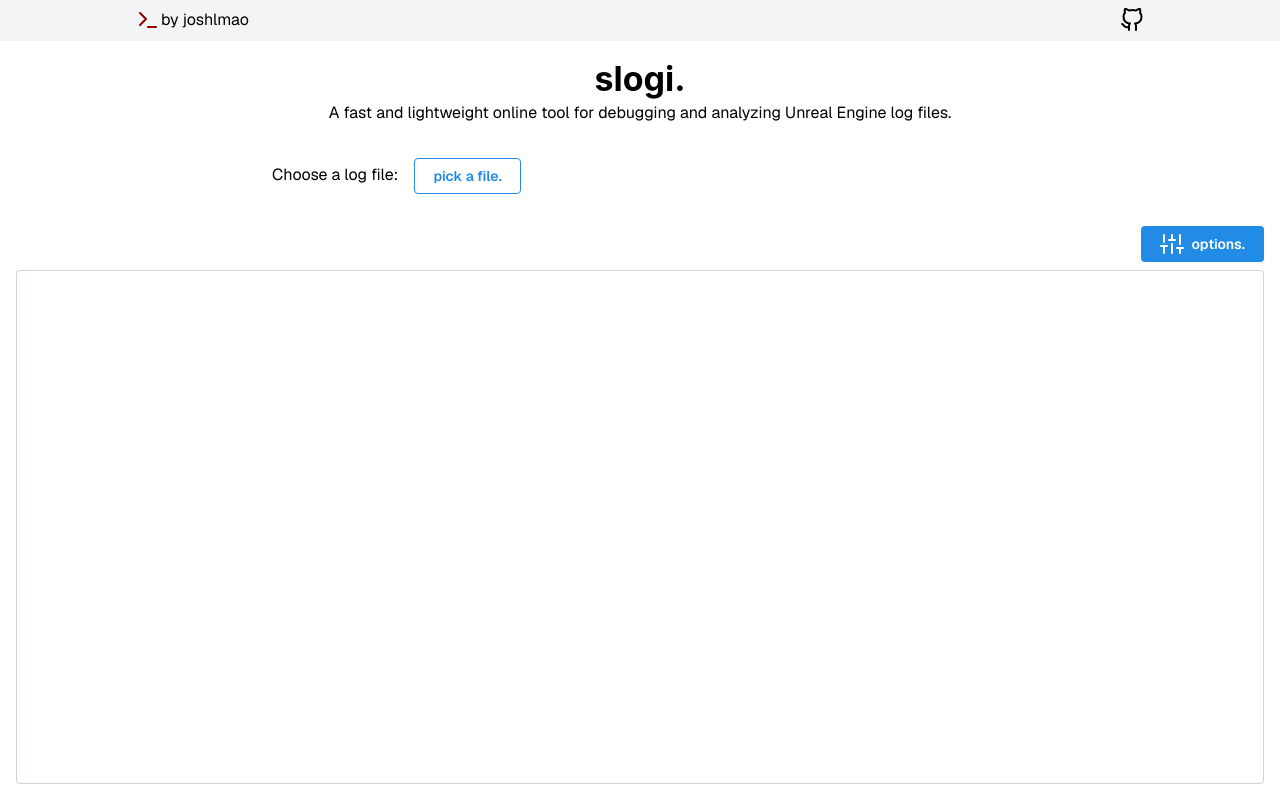
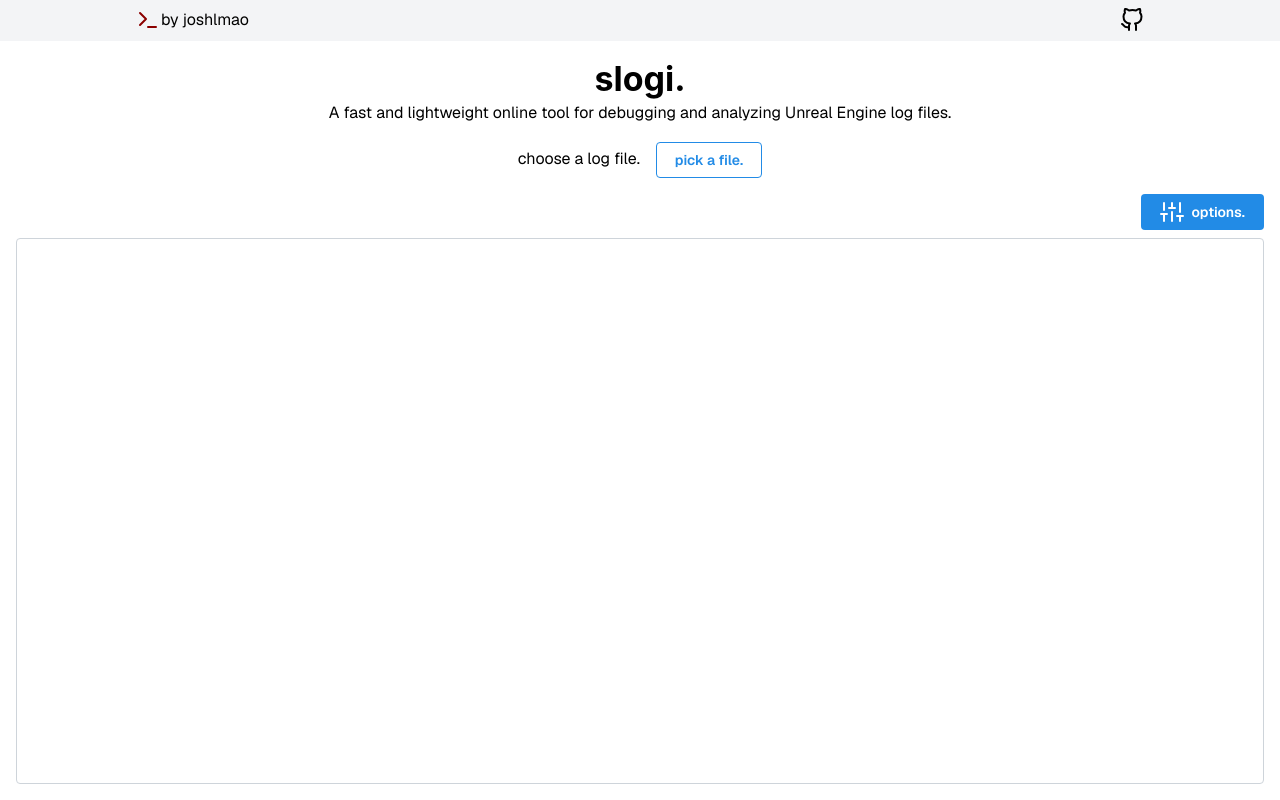
Before and after one commit to JoshLmao/slogi, a Next.js app: page / in a window 1280 px wide. Built offline with nearby package versions, Linux system fonts and the light colour scheme.

Commit message:
compact heading

```diff
--- a/src/app/components/Landing.tsx
+++ b/src/app/components/Landing.tsx
@@ -208,9 +208,9 @@ export default function Landing() {
                 </Text>
             </header>
 
-            <section className="w-full max-w-3xl mx-auto p-4 flex-none">
-                <Group align="center">
-                    <Text className="text-lg">Choose a log file:</Text>
+            <section className="w-full max-w-3xl mx-auto flex-none">
+                <Group align="center" justify="center">
+                    <Text className="text-lg">choose a log file.</Text>
                     <FileButton onChange={handleFile}>
                         {(props) => (
                             <Button {...props} variant="outline">
```
